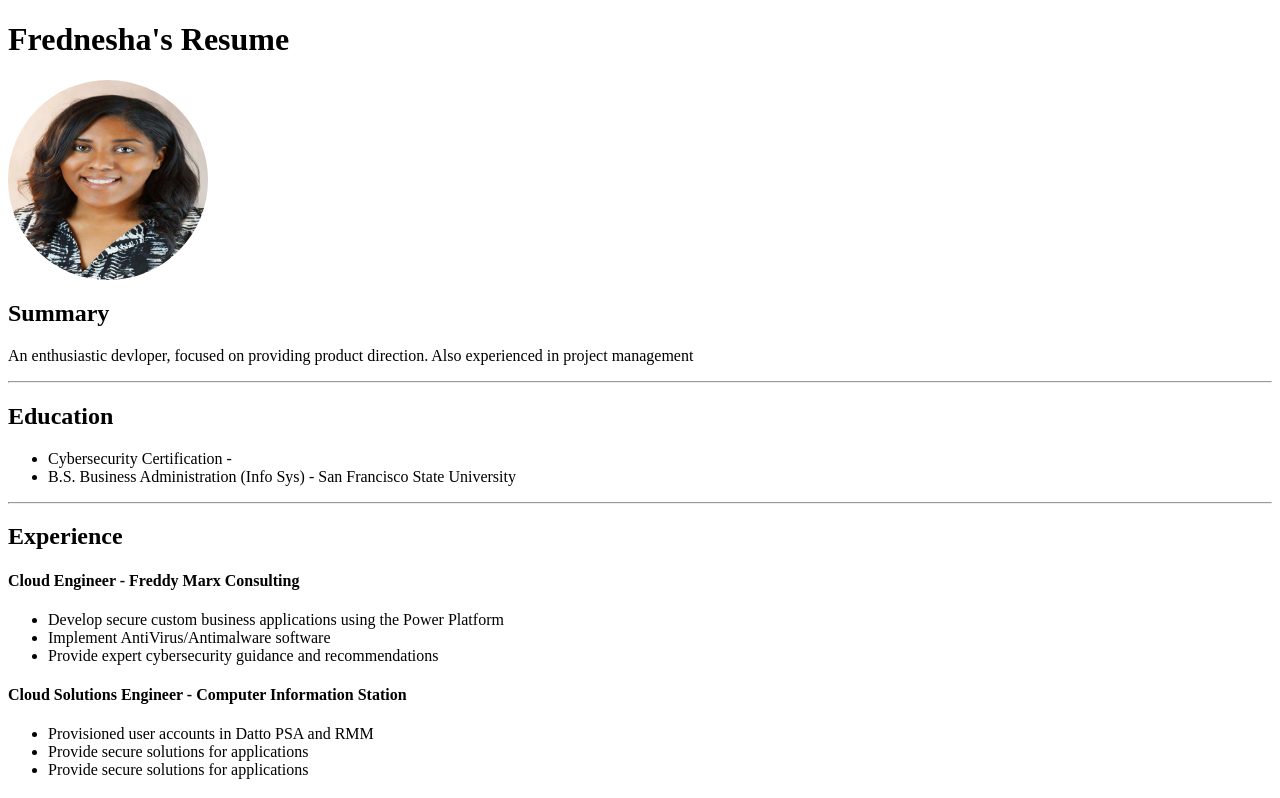
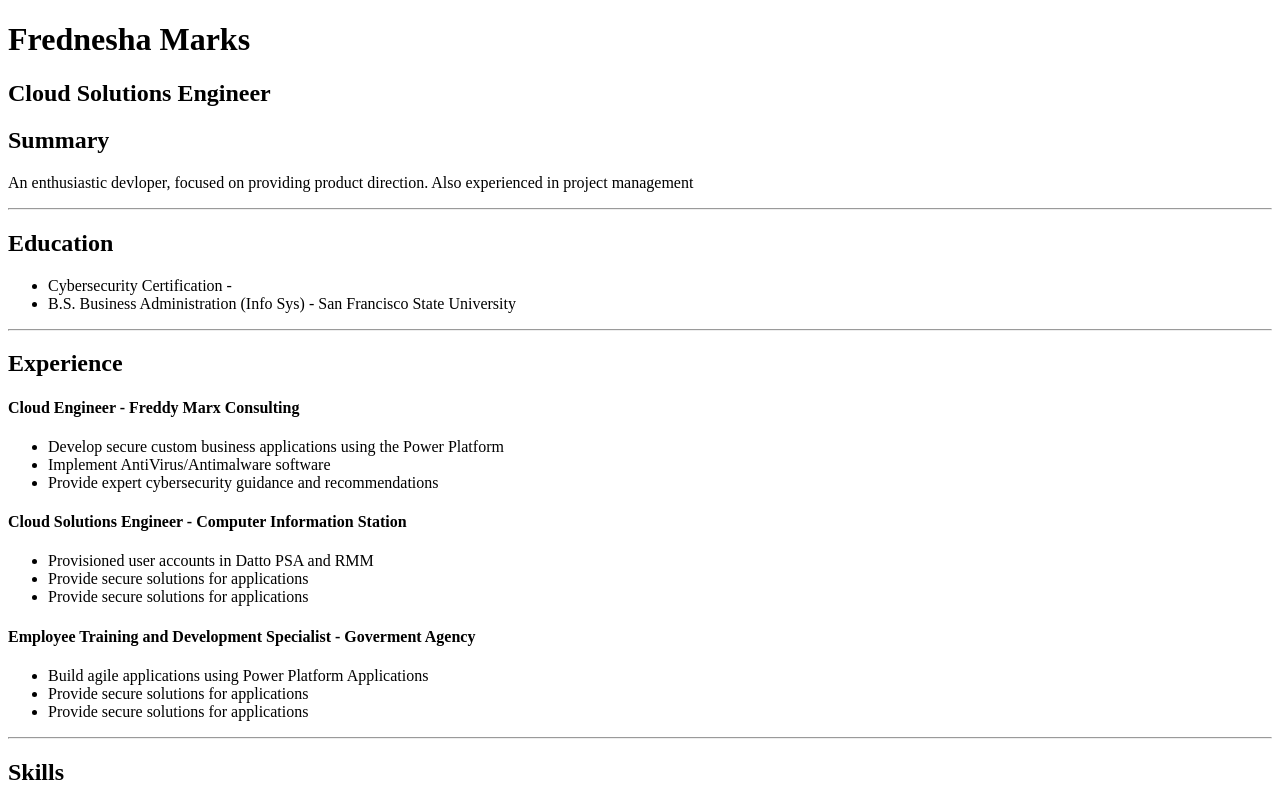
Before and after one commit to Frednesha/resume2023, a plain HTML site: page index.html in a window 1280 px wide. Shown: the top 798 px of the page. Drawn offline with Linux system fonts and the light colour scheme.

Commit message:
Removed Picture

```diff
--- a/index.html
+++ b/index.html
@@ -3,11 +3,11 @@
 <head>
     <meta charset="UTF-8">
     <meta name="viewport" content="width=device-width, initial-scale=1.0">
-    <title>My Resume</title>
+    <title>Frednesha Marks' Resume</title>
 </head>
 <body>
-    <h1>Frednesha's Resume</h1>
-    <img src="./images/Frednesha_Bryant.jpg" style="border-radius: 50%; vertical-align: middle; width: 200px; height: 200px;"/>
+    <h1>Frednesha Marks</h1>
+    <h2>Cloud Solutions Engineer</h2>
     <h2>Summary</h2>
     <p>An enthusiastic devloper, focused on providing product direction. Also experienced in project management</p>
 
```
